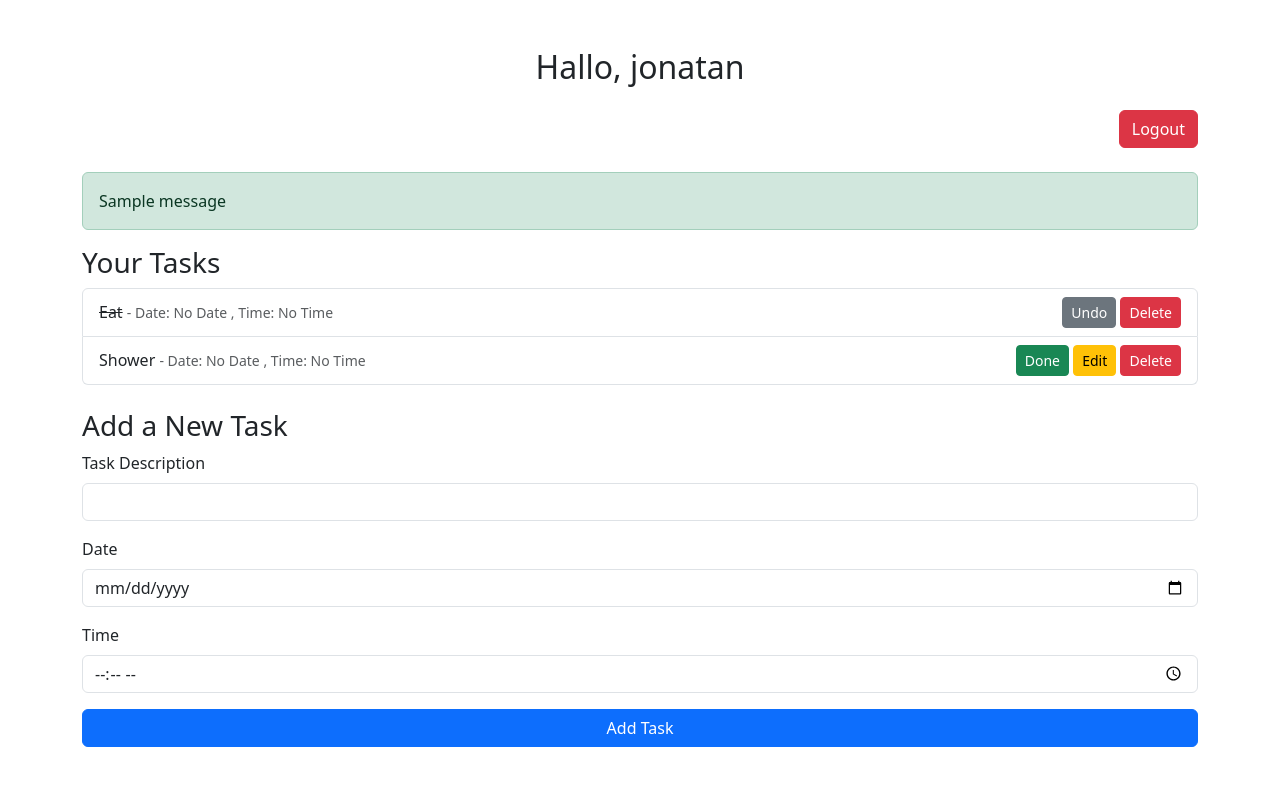
After one commit to JonatanTG7/Day-89-Todo-List, a Flask app: page /todo in a window 1280 px wide. The commit adds this page. Shown: the top 786 px of the page. Run offline with Flask 3, Linux system fonts and the light colour scheme; a user stored in the database is signed in; one stand-in notice (Sample message) is shown.

Commit message:
TODO Tasks , Add , Delete , Edit , Undo , Date and Time

```diff
--- a/app.py
+++ b/app.py
@@ -1,12 +1,16 @@
 # app.py
-from flask import Flask, flash, redirect, render_template, request, url_for
+import datetime
+from flask import Flask, flash, redirect, render_template, request, session, url_for
 from flask_sqlalchemy import SQLAlchemy
 from sqlalchemy.orm import relationship, DeclarativeBase, Mapped, mapped_column
 from sqlalchemy import Integer, String, Text
+from werkzeug.security import generate_password_hash, check_password_hash
+
 
 app = Flask(__name__)
 
 app.secret_key = 'your_secret_key'  # needed for flashing messages
+
 
 
 ##CREATE DATABASE
@@ -24,23 +28,44 @@ class User(db.Model):
     username: Mapped[str] = mapped_column(String, unique=True, nullable=False)
     password: Mapped[str] = mapped_column(String, nullable=False)
 
+    tasks: Mapped[list["Task"]] = relationship(back_populates="user", lazy="select")
+
+class Task(db.Model):
+    id: Mapped[int] = db.Column(db.Integer, primary_key=True)
+    description: Mapped[str] = db.Column(db.Text, nullable=False)
+    date: Mapped[datetime.date] = db.Column(db.Date, nullable=True)
+    time: Mapped[datetime.time] = db.Column(db.Time, nullable=True)
+    completed: Mapped[bool] = db.Column(db.Boolean, default=False)
+    user_id: Mapped[int] = db.Column(db.Integer, db.ForeignKey('user.id'), nullable=False)
+
+    user: Mapped["User"] = relationship(back_populates="tasks")
+
 # Create table schema in the database. Requires application context.
 with app.app_context():
     db.create_all()
+
 
 @app.route('/')
 def home():
     return render_template('index.html')
 
-@app.route('/login', methods=['POST'])
+@app.route('/login', methods=['GET','POST'])
 def login():
-    username = request.form.get('username')
-    password = request.form.get('password')
+    if request.method == 'POST':
+        username = request.form.get('username')
+        password = request.form.get('password')
 
+        user = User.query.filter_by(username=username).first()
+        if not user or not check_password_hash(user.password, password):
+            flash('Invalid username or password!', 'danger')
+            return redirect(url_for('login'))
 
+        session['user_id'] = user.id
 
-    # Add your login logic here
-    return redirect(url_for('home'))
+        # flash('Login successful!', 'success')
+        return redirect(url_for('todo'))
+
+    return render_template('login.html')
 
 @app.route('/register', methods=['GET', 'POST'])
 def register():
@@ -50,21 +75,111 @@ def register():
         confirm_password = request.form.get('confirm_password')
 
         if password != confirm_password:
-            flash('Passwords do not match!', 'error')
+            flash('Passwords do not match!', 'danger')
             return redirect(url_for('register'))
 
         if User.query.filter_by(username=username).first():
-            flash('Username already exists!', 'error')
+            flash('Username already exists!', 'danger')
             return redirect(url_for('register'))
 
-        new_user = User(username=username, password=password)
+        hashed_password = generate_password_hash(password)
+        new_user = User(username=username, password=hashed_password)
         db.session.add(new_user)
         db.session.commit()
         flash('Registration successful!', 'success')
         return redirect(url_for('home'))
 
-    # Add your registration logic here
+    return render_template('register.html')
+
+@app.route('/todo', methods=['GET', 'POST'])
+def todo():
+    if 'user_id' not in session:
+        flash('Please log in to view your tasks.', 'danger')
+        return redirect(url_for('login'))
+
+    user_id = session['user_id']
+    user = User.query.get(user_id)
+
+    if request.method == 'POST':
+        description = request.form.get('description')
+        date = request.form.get('date')  # קבלת תאריך מהטופס
+        time = request.form.get('time')  # קבלת שעה מהטופס
+
+        new_task = Task(
+            description=description,
+            date=datetime.date.fromisoformat(date) if date else None,
+            time=datetime.time.fromisoformat(time) if time else None,
+            user_id=user_id
+        )
+        db.session.add(new_task)
+        db.session.commit()
+        # flash('Task added successfully!', 'success')
+        return redirect(url_for('todo'))
+
+    tasks = Task.query.filter_by(user_id=user_id).all()
+    return render_template('todo.html', user=user, tasks=tasks)
+
+@app.route('/edit_task/<int:task_id>', methods=['GET', 'POST'])
+def edit_task(task_id):
+    task = Task.query.get(task_id)
+    if not task or task.user_id != session.get('user_id'):
+        flash('Task not found or access denied.', 'danger')
+        return redirect(url_for('todo'))
+
+    if request.method == 'POST':
+        description = request.form.get('description')
+        date = request.form.get('date')
+        time = request.form.get('time')
+
+        task.description = description
+        task.date = datetime.date.fromisoformat(date) if date else None
+        task.time = datetime.time.fromisoformat(time) if time else None
+
+        db.session.commit()
+        # flash('Task updated successfully!', 'success')
+        return redirect(url_for('todo'))
+
+    return render_template('edit_task.html', task=task)
+
+@app.route('/undo_task/<int:task_id>', methods=['POST'])
+def undo_task(task_id):
+    task = Task.query.get(task_id)
+    if not task or task.user_id != session.get('user_id'):
+        flash('Task not found or access denied.', 'danger')
+        return redirect(url_for('todo'))
+
+    task.completed = False
+    db.session.commit()
+    #flash('Task marked as not done!', 'success')
+    return redirect(url_for('todo'))
+
+@app.route('/delete_task/<int:task_id>', methods=['POST'])
+def delete_task(task_id):
+    task = Task.query.get(task_id)
+    if not task or task.user_id != session.get('user_id'):
+        flash('Task not found or access denied.', 'danger')
+        return redirect(url_for('todo'))
+
+    db.session.delete(task)
+    db.session.commit()
+    #flash('Task deleted successfully!', 'success')
+    return redirect(url_for('todo'))
+
+@app.route('/mark_task/<int:task_id>', methods=['POST'])
+def mark_task(task_id):
+    task = Task.query.get(task_id)
+    if task and task.user_id == session.get('user_id'):
+        task.completed = True
+        db.session.commit()
+        # flash('Task marked as done!', 'success')
+    return redirect(url_for('todo'))
+
+@app.route('/logout')
+def logout():
+    session.pop('user_id', None)
+    # flash('You have been logged out.', 'success')
     return redirect(url_for('home'))
+
 
 if __name__ == '__main__':
     app.run(debug=True)
--- /dev/null
+++ b/static/css/styles.css
@@ -0,0 +1,7 @@
+.btn.btn-primary.btn-lg{
+    background-color: blue;
+}
+
+.btn.btn-secondary.btn-lg{
+    background-color: gray;
+}
--- a/templates/base.html
+++ b/templates/base.html
@@ -4,8 +4,9 @@
   <head>
     <meta charset="UTF-8" />
     <meta name="viewport" content="width=device-width, initial-scale=1.0" />
-    <title>{% block title %}{% endblock %}</title>
+    <title>{% block title %}My TODO-List App{% endblock %}</title>
     <!-- Bootstrap CSS -->
+    <link rel="stylesheet" href="{{ url_for('static', filename='css/styles.css') }}">
     <link
       href="https://cdn.jsdelivr.net/npm/bootstrap@5.3.2/dist/css/bootstrap.min.css"
       rel="stylesheet"
--- /dev/null
+++ b/templates/todo.html
@@ -0,0 +1,75 @@
+{% extends "base.html" %}
+
+{% block title %}ToDo List{% endblock %}
+
+{% block content %}
+<div class="container mt-5">
+  <h2 class="text-center mb-4">Hallo, {{ user.username }}</h2>
+
+  <div class="text-end mb-4">
+    <a href="{{ url_for('logout') }}" class="btn btn-danger">Logout</a>
+  </div>
+
+  {% with messages = get_flashed_messages(with_categories=true) %}
+    {% if messages %}
+      {% for category, message in messages %}
+        <div class="alert alert-{{ category }}">{{ message }}</div>
+      {% endfor %}
+    {% endif %}
+  {% endwith %}
+
+  <h3>Your Tasks</h3>
+  <ul class="list-group mb-4">
+    {% for task in tasks %}
+    <li class="list-group-item d-flex justify-content-between align-items-center">
+      <div>
+        {% if task.completed %}
+          <s>{{ task.description }}</s>
+        {% else %}
+          {{ task.description }}
+        {% endif %}
+        <small class="text-muted">
+         - Date: {{ task.date.strftime('%Y/%m/%d') if task.date else 'No Date' }}
+         , Time: {{ task.time.strftime('%H:%M') if task.time else 'No Time' }}
+        </small>
+      </div>
+      <div>
+        {% if task.completed %}
+        <form action="{{ url_for('undo_task', task_id=task.id) }}" method="POST" class="d-inline">
+          <button type="submit" class="btn btn-secondary btn-sm">Undo</button>
+        </form>
+        <form action="{{ url_for('delete_task', task_id=task.id) }}" method="POST" class="d-inline">
+          <button type="submit" class="btn btn-danger btn-sm">Delete</button>
+        </form>
+      {% else %}
+        <form action="{{ url_for('mark_task', task_id=task.id) }}" method="POST" class="d-inline">
+          <button type="submit" class="btn btn-success btn-sm">Done</button>
+        </form>
+        <a href="{{ url_for('edit_task', task_id=task.id) }}" class="btn btn-warning btn-sm">Edit</a>
+        <form action="{{ url_for('delete_task', task_id=task.id) }}" method="POST" class="d-inline">
+          <button type="submit" class="btn btn-danger btn-sm">Delete</button>
+        </form>
+      {% endif %}
+      </div>
+    </li>
+    {% endfor %}
+  </ul>
+
+  <h3>Add a New Task</h3>
+  <form action="{{ url_for('todo') }}" method="POST">
+    <div class="mb-3">
+      <label for="description" class="form-label">Task Description</label>
+      <input type="text" id="description" name="description" class="form-control" required>
+    </div>
+    <div class="mb-3">
+      <label for="date" class="form-label">Date</label>
+      <input type="date" id="date" name="date" class="form-control">
+    </div>
+    <div class="mb-3">
+      <label for="time" class="form-label">Time</label>
+      <input type="time" id="time" name="time" class="form-control">
+    </div>
+    <button type="submit" class="btn btn-primary w-100">Add Task</button>
+  </form>
+</div>
+{% endblock %}
```
Also changed, not shown: templates/edit_task.html (added, +24 -0 lines), templates/index.html (+11 -125 lines), templates/login.html (added, +36 -0 lines), templates/register.html (added, +45 -0 lines), instance/users.db.
